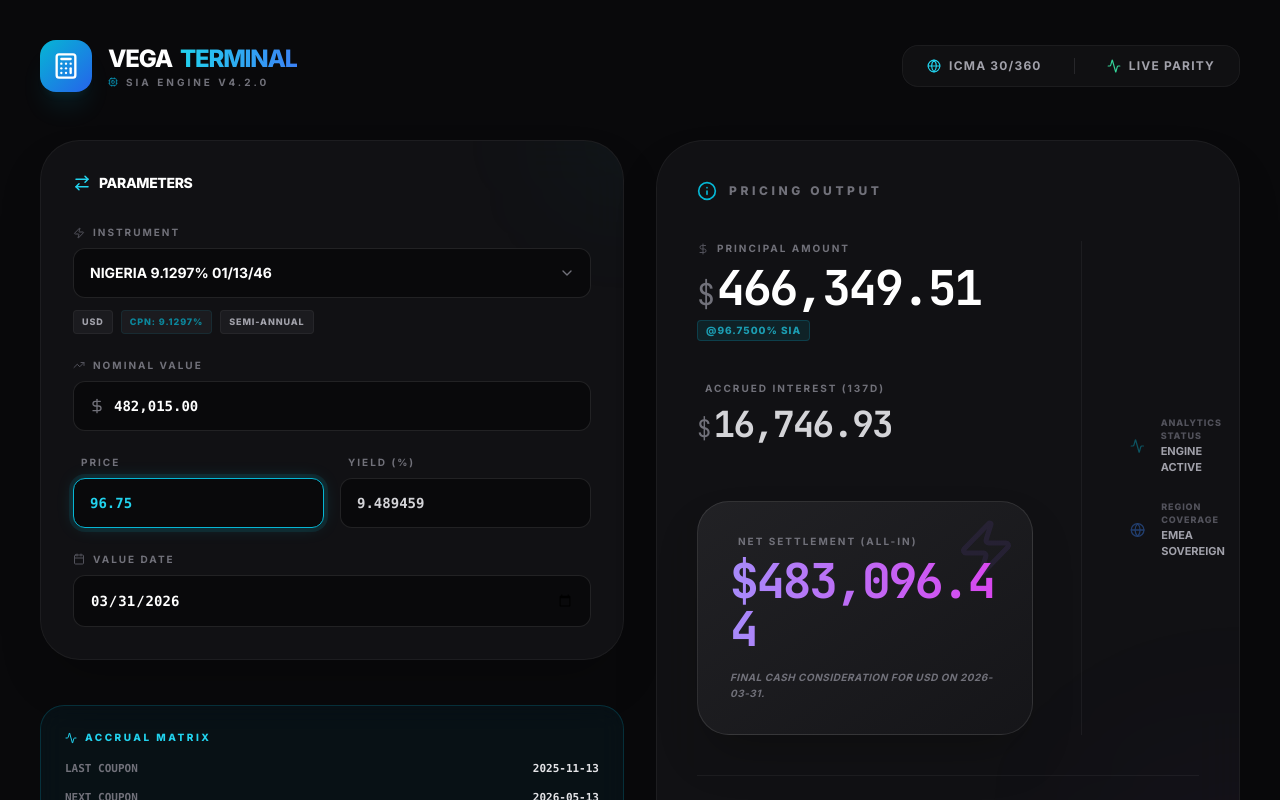
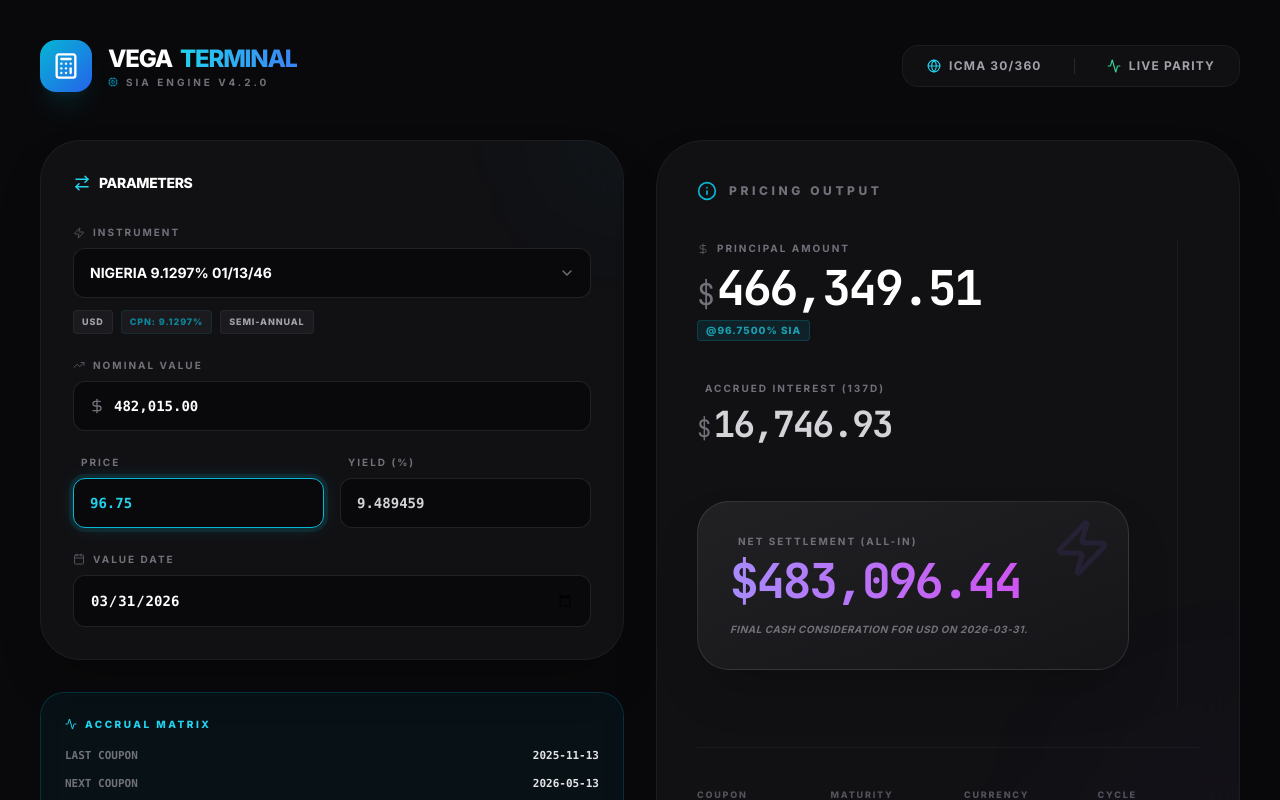
Before and after one commit to auduatiku-lab/Vegaterminal2, a React (Vite) app: page / in a window 1280 px wide. Shown: the top 800 px of the page. Built offline with nearby package versions, Linux system fonts and the light colour scheme.

Commit message:
feat(ui): Adjust pricing output layout and display
Increase the column span for pricing output to provide more horizontal space. Enhance text display by allowing whitespace nowrap and overflow visible for potentially long numerical values, improving readability and preventing unexpected line breaks.

```diff
--- a/App.tsx
+++ b/App.tsx
@@ -294,10 +294,10 @@ const App: React.FC = () => {
             </div>
 
             <div className="grid grid-cols-1 md:grid-cols-12 gap-10 md:gap-12 flex-grow">
-              <div className="md:col-span-8 space-y-8 md:space-y-10">
+              <div className="md:col-span-9 lg:col-span-10 space-y-8 md:space-y-10">
                 <div className="group transition-transform active:scale-[0.99]">
                   <FormLabel label="Principal Amount" icon={<DollarSign size={12} />} />
-                  <div className="text-2xl sm:text-3xl md:text-4xl lg:text-5xl font-black mono text-white tracking-tighter break-words overflow-hidden">
+                  <div className="text-2xl sm:text-3xl md:text-4xl lg:text-5xl font-black mono text-white tracking-tighter whitespace-nowrap overflow-visible">
                     <span className="text-zinc-500 text-xl md:text-2xl lg:text-3xl font-medium mr-1">$</span>
                     {formatCurrency(results.principalAmount)}
                   </div>
@@ -308,7 +308,7 @@ const App: React.FC = () => {
 
                 <div className="group transition-transform active:scale-[0.99]">
                   <FormLabel label={`Accrued Interest (${results.daysAccrued}d)`} />
-                  <div className="text-xl sm:text-2xl md:text-3xl lg:text-4xl font-black mono text-zinc-300 tracking-tighter break-words overflow-hidden">
+                  <div className="text-xl sm:text-2xl md:text-3xl lg:text-4xl font-black mono text-zinc-300 tracking-tighter whitespace-nowrap overflow-visible">
                     <span className="text-zinc-500 text-lg md:text-xl lg:text-2xl font-medium mr-1">$</span>
                     {formatCurrency(results.accruedAmount)}
                   </div>
@@ -321,7 +321,7 @@ const App: React.FC = () => {
                     </div>
                     <div className="relative z-10">
                       <FormLabel label="Net Settlement (All-in)" />
-                      <div className="text-2xl sm:text-3xl md:text-4xl lg:text-5xl font-black mono text-transparent bg-clip-text bg-gradient-to-r from-violet-400 to-fuchsia-500 mb-4 tracking-tighter break-words overflow-hidden">
+                      <div className="text-2xl sm:text-3xl md:text-4xl lg:text-5xl font-black mono text-transparent bg-clip-text bg-gradient-to-r from-violet-400 to-fuchsia-500 mb-4 tracking-tighter whitespace-nowrap overflow-visible">
                         ${formatCurrency(results.totalConsideration)}
                       </div>
                       <p className="text-[10px] text-zinc-500 font-bold leading-relaxed max-w-xs uppercase tracking-wider italic">
@@ -332,7 +332,7 @@ const App: React.FC = () => {
                 </div>
               </div>
 
-              <div className="md:col-span-4 hidden md:flex flex-col justify-center border-l border-white/5 pl-8 lg:pl-12">
+              <div className="md:col-span-3 lg:col-span-2 hidden md:flex flex-col justify-center border-l border-white/5 pl-8 lg:pl-12">
                  <div className="space-y-6">
                     <div className="flex items-center gap-4 text-zinc-500">
                        <Activity size={24} className="text-cyan-500 opacity-40" />
```
